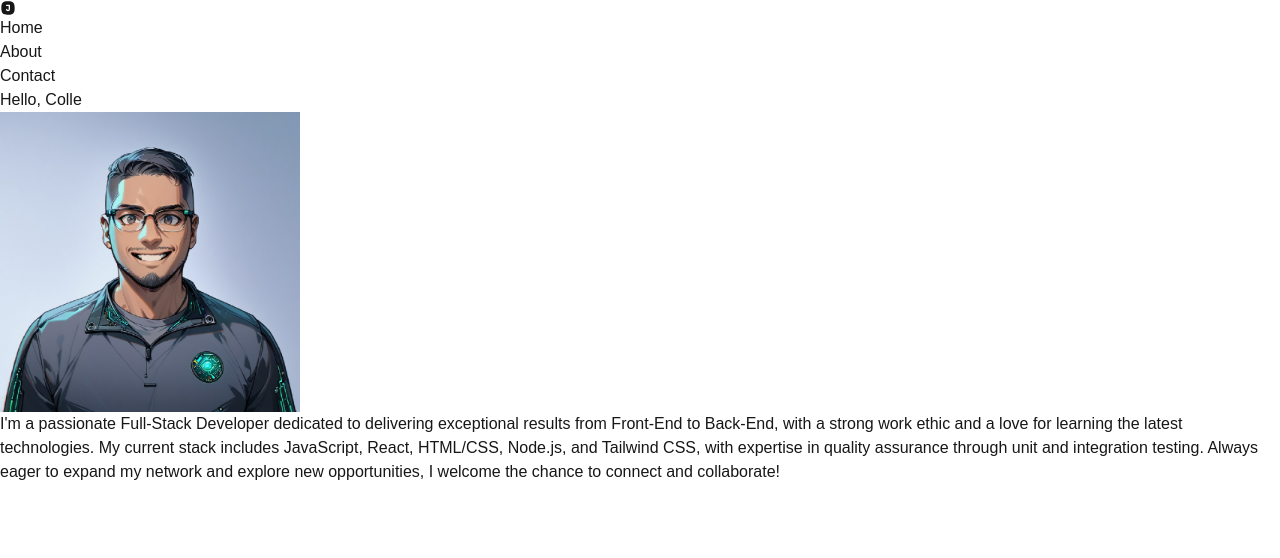
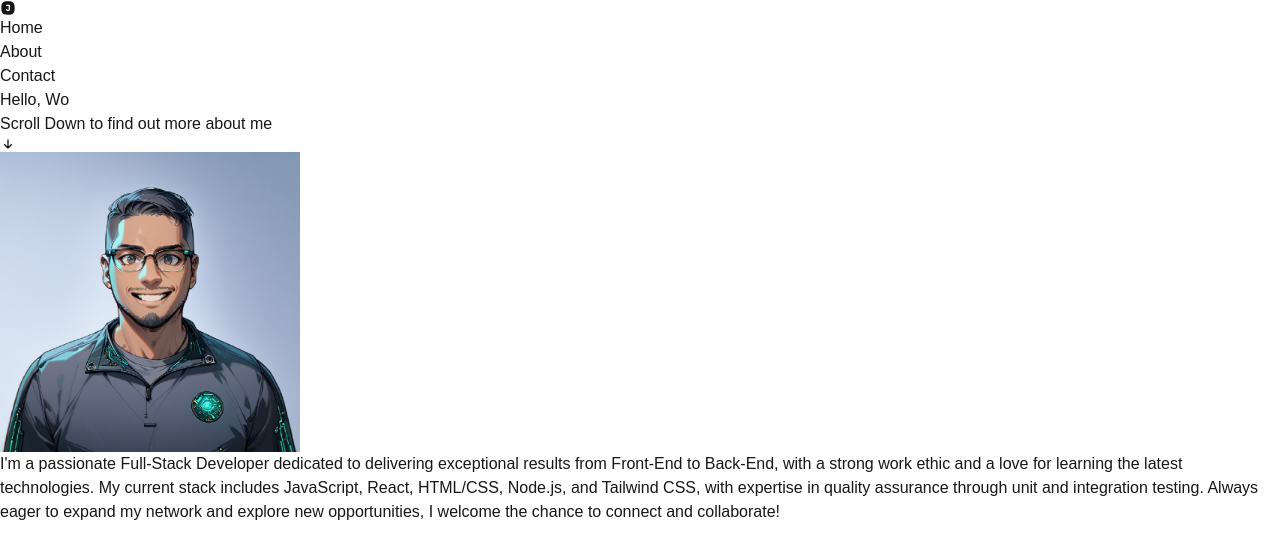
Before and after one commit to jvazquez30/about_me_final, a Next.js app: page / in a window 1280 px wide. Shown: the top 558 px of the page. Built offline with nearby package versions, Linux system fonts and the light colour scheme.

Commit message:
added new spacing for the big text

```diff
--- a/src/app/page.tsx
+++ b/src/app/page.tsx
@@ -1,8 +1,11 @@
-'use client'
+'use client';
+
 import React from "react";
 import Image from "next/image";
 import { Typewriter } from "react-simple-typewriter";
 import { TbSquareRoundedLetterJFilled } from "react-icons/tb";
+import { HiOutlineArrowSmDown } from "react-icons/hi";
+
 
 
 export default function Home() {
@@ -24,18 +27,18 @@ export default function Home() {
 
 
       <main className="p-8 w-full">
-        <div className="w-full text-center">
-        <h1 className="font-extrabold text-4xl">Hello, {""}
+        <div className="w-full text-center p-80">
+          <h1 className="font-extrabold text-7xl">Hello, {""}
             <Typewriter
-                words={["Friend!", "Collegue!", "World!"]}
-                loop={6}
+              words={["Friend!", "Colleague!", "World!"]}
               cursor
               cursorStyle="|"
               typeSpeed={100}
-                deleteSpeed={150}
+              deleteSpeed={80}
               delaySpeed={1000}
             />
           </h1>
+          <h2 className="flex justify-center pt-5 text-xl"> Scroll Down to find out more about me<HiOutlineArrowSmDown className="text-2xl pt-2"/></h2>
         </div>
 
 
```
Lines whose indentation alone changed are shown as unchanged.
